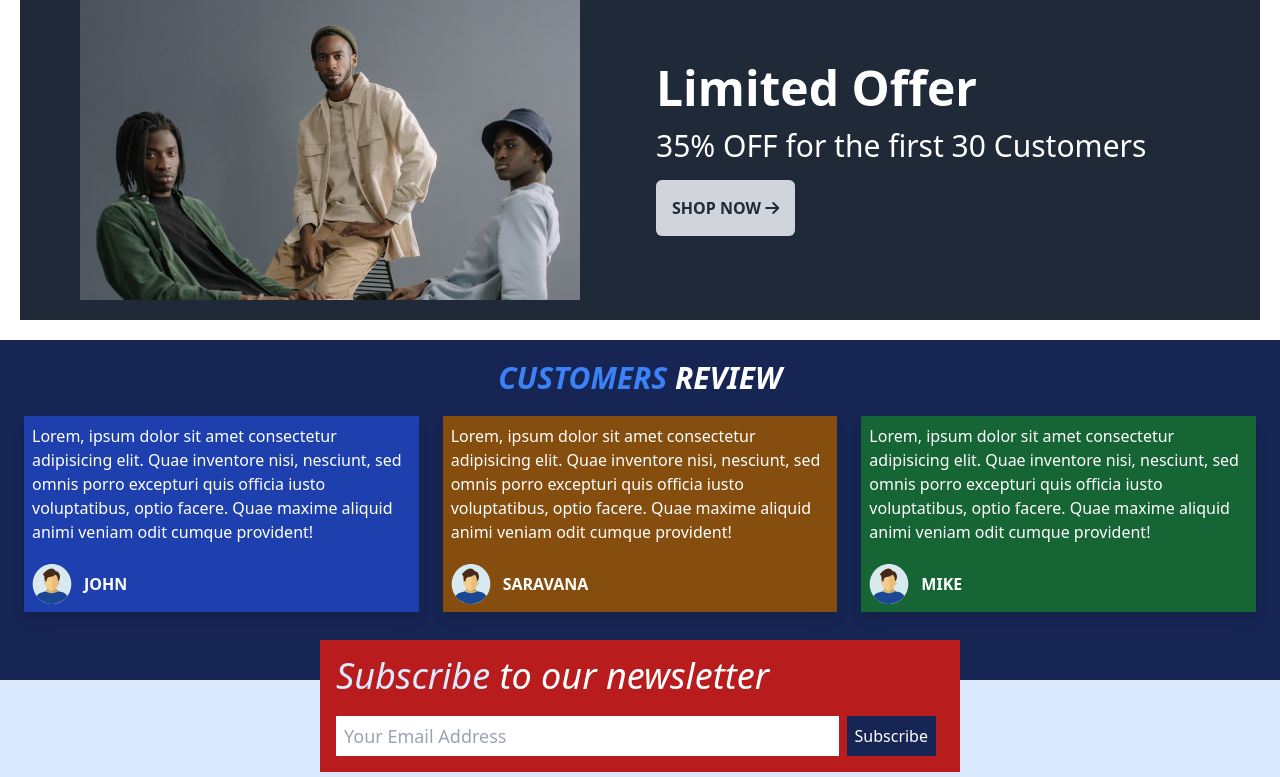
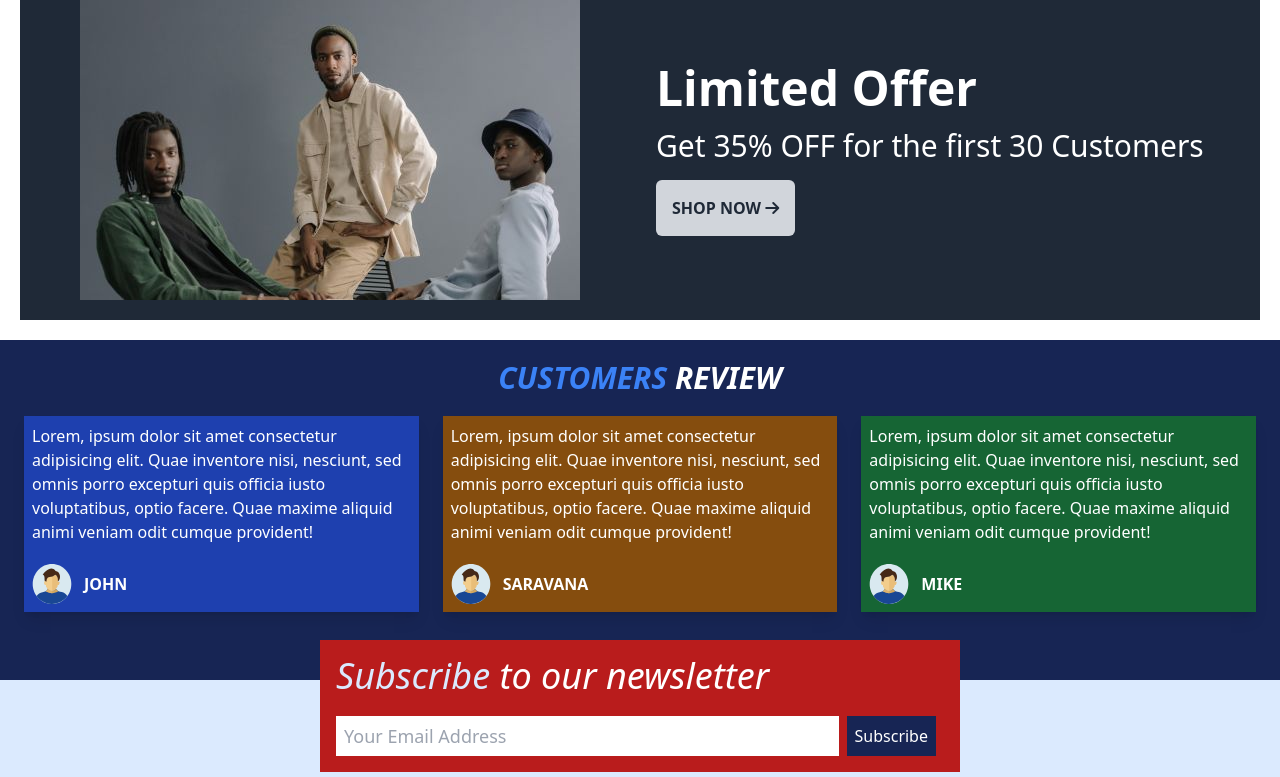
Before and after one commit to saravana3252/Nostra, a plain HTML site: page index.html in a window 1280 px wide. Shown: the part 2000-2777 px from the top of the page. Drawn offline with nearby package versions, Linux system fonts and the light colour scheme.

Commit message:
banner updated

```diff
--- a/index.html
+++ b/index.html
@@ -227,7 +227,7 @@ html,body{
         </div>
         <div class="flex flex-col justify-center items-center p-4 gap-4 text-white w-[100%] md:w-[50%] md:items-start">
             <p class="font-bold text-4xl md:text-5xl">Limited Offer</p>
-            <p class="text-2xl text-center md:text-3xl md:text-start">35% OFF for the first 30 Customers</p>
+            <p class="text-2xl text-center md:text-3xl md:text-start">Get 35% OFF for the first 30 Customers</p>
             <button class="bg-gray-300 text-gray-800 p-4 rounded-md font-semibold">SHOP NOW <i class="fa-solid fa-arrow-right"></i></button>
         </div>
 
```
